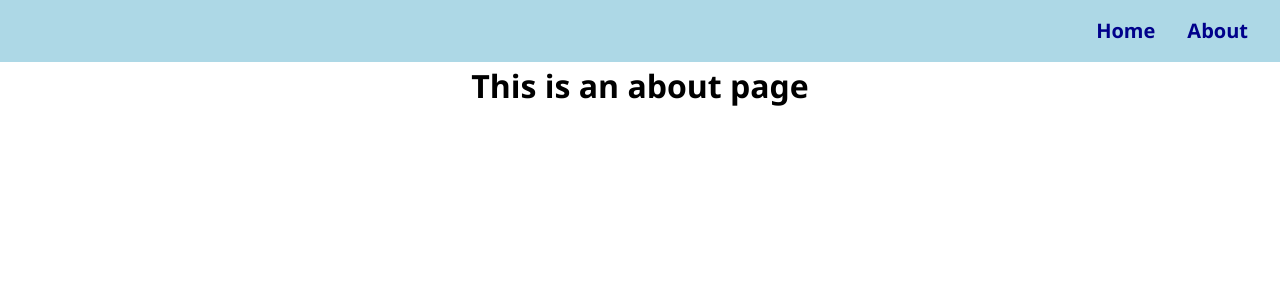
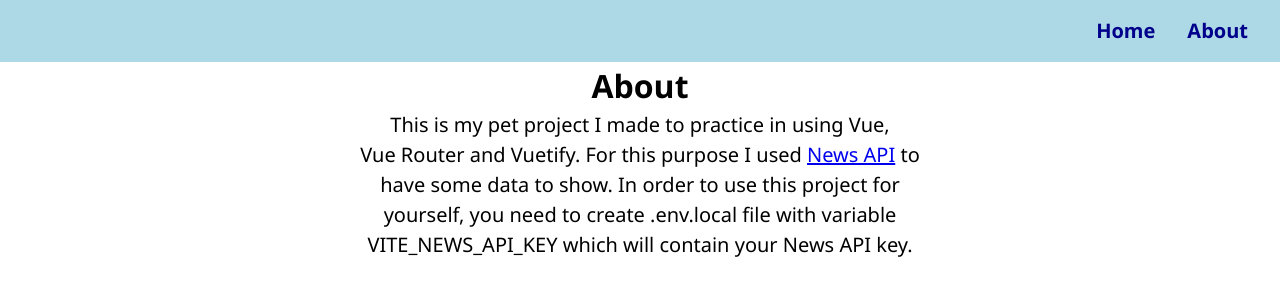
Before and after one commit to Koliras/vue-the-news, a Vue app: page /about in a window 1280 px wide. Shown: the top 300 px of the page. Built offline with nearby package versions, Linux system fonts and the light colour scheme; no server answers.

Commit message:
add info to about, add env example

```diff
--- a/src/views/AboutView.vue
+++ b/src/views/AboutView.vue
@@ -1,5 +1,24 @@
 <template>
   <div class="about">
-    <h1>This is an about page</h1>
+    <h1 class="heading">About</h1>
+    <p class="content">
+      This is my pet project I made to practice in using Vue, Vue&nbsp;Router and Vuetify. For this purpose I used
+      <a href="https://newsapi.org/">News API</a> to have some data to show. In order to use this project for
+      yourself, you need to create .env.local file with variable VITE_NEWS_API_KEY which will contain your News API key.
+    </p>
   </div>
 </template>
+
+<style>
+.heading {
+  text-align: center;
+}
+
+.content {
+  width: 35rem;
+  max-width: 90vw;
+  min-width: 22rem;
+  text-align: center;
+  font-size: 1.25rem;
+}
+</style>
```
Also changed, not shown: 1 other file (tests, documents, lock files or other folders).
